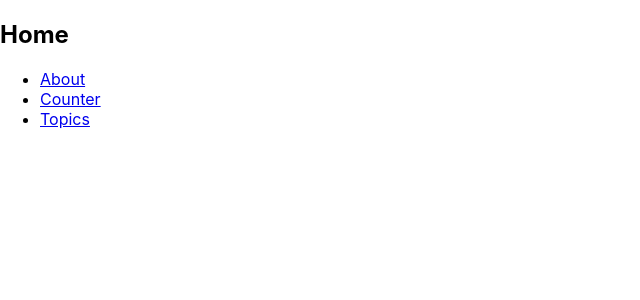
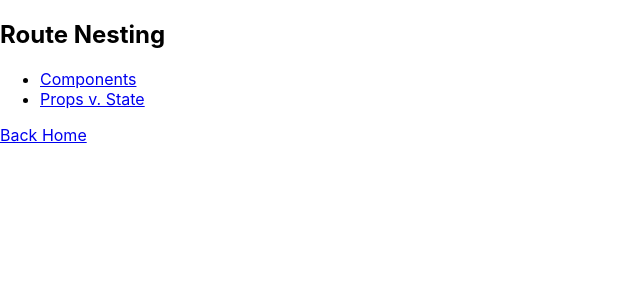
Before and after one commit to drorp24/train, a React (Create React App) app: page /nesting in a window 1280 px wide. Shown: the top 300 px of the page, without its empty margins (0-640 px from the left). Built offline with nearby package versions, Linux system fonts and the light colour scheme.

Commit message:
ErrorBoundary

```diff
--- a/src/App.js
+++ b/src/App.js
@@ -1,21 +1,23 @@
 import React from 'react'
 
 import Home from './components/Home'
-import About from './components/About'
-import Topics from './components/Topics'
+import SimulateError from './components/SimulateError'
+import Nesting from './components/Nesting'
 import Counter from './components/Counter'
+import ErrorBoundary from './components/ErrorBoundary'
 
 import { BrowserRouter as Router, Switch, Route } from 'react-router-dom'
 
 export default function App() {
   return (
+    <ErrorBoundary>
       <Router>
         <Switch>
-        <Route path='/about'>
-          <About />
+          <Route path='/simulateerror'>
+            <SimulateError />
           </Route>
-        <Route path='/topics'>
-          <Topics />
+          <Route path='/nesting'>
+            <Nesting />
           </Route>
           <Route path='/counter'>
             <Counter />
@@ -25,5 +27,6 @@ export default function App() {
           </Route>
         </Switch>
       </Router>
+    </ErrorBoundary>
   )
 }
--- a/src/components/About.js
+++ /dev/null
@@ -1,12 +0,0 @@
-import React from 'react'
-
-import { Link } from 'react-router-dom'
-
-export default function About() {
-  return (
-    <>
-      <h2>About</h2>
-      <Link to='/home'>Back Home</Link>
-    </>
-  )
-}
--- /dev/null
+++ b/src/components/ErrorBoundary.js
@@ -0,0 +1,43 @@
+import React from 'react'
+
+import { BrowserRouter as Router, Link } from 'react-router-dom'
+
+export default class ErrorBoundary extends React.Component {
+  constructor(props) {
+    super(props)
+    this.state = { hasError: false }
+  }
+
+  static getDerivedStateFromError(error) {
+    console.log('getDerivedStateFromError')
+    // Update state so the next render will show the fallback UI.
+    return { hasError: true }
+  }
+
+  componentDidCatch(error, errorInfo) {
+    console.log('componentDidCatch')
+    // You can also log the error to an error reporting service
+  }
+
+  clearError(e) {
+    this.setState({ hasError: false })
+  }
+
+  render() {
+    if (this.state.hasError) {
+      // You can render any custom fallback UI
+      return (
+        <>
+          <h1>ErrorBoundary: Something went wrong.</h1>
+          <Router>
+            <Link to='/' onClick={this.clearError.bind(this)}>
+              Back Home
+            </Link>
+          </Router>
+        </>
+      )
+    }
+
+    return this.props.children
+  }
+}
--- a/src/components/Home.js
+++ b/src/components/Home.js
@@ -8,13 +8,13 @@ export default function Home() {
       <h2>Home</h2>
       <ul>
         <li>
-          <Link to='/about'>About</Link>
+          <Link to='/simulateerror'>Simulate Error</Link>
         </li>
         <li>
           <Link to='/counter'>Counter</Link>
         </li>
         <li>
-          <Link to='/topics'>Topics</Link>
+          <Link to='/nesting'>Route Nesting</Link>
         </li>
       </ul>
     </div>
--- a/src/components/Topics.js
+++ b/src/components/Nesting.js
@@ -2,13 +2,13 @@ import React from 'react'
 import { Link, Switch, Route, useRouteMatch } from 'react-router-dom'
 import Topic from './Topic'
 
-export default function Topics() {
+export default function Nesting() {
   let match = useRouteMatch()
   console.log('Topics match: ', match)
 
   return (
     <div>
-      <h2>Topics</h2>
+      <h2>Route Nesting</h2>
 
       <ul>
         <li>
--- /dev/null
+++ b/src/components/SimulateError.js
@@ -0,0 +1,8 @@
+import { useEffect } from 'react'
+
+export default function SimulateError() {
+  useEffect(() => {
+    throw new Error('Simulated Error')
+  })
+  return null
+}
```
Lines whose indentation alone changed are shown as unchanged.
